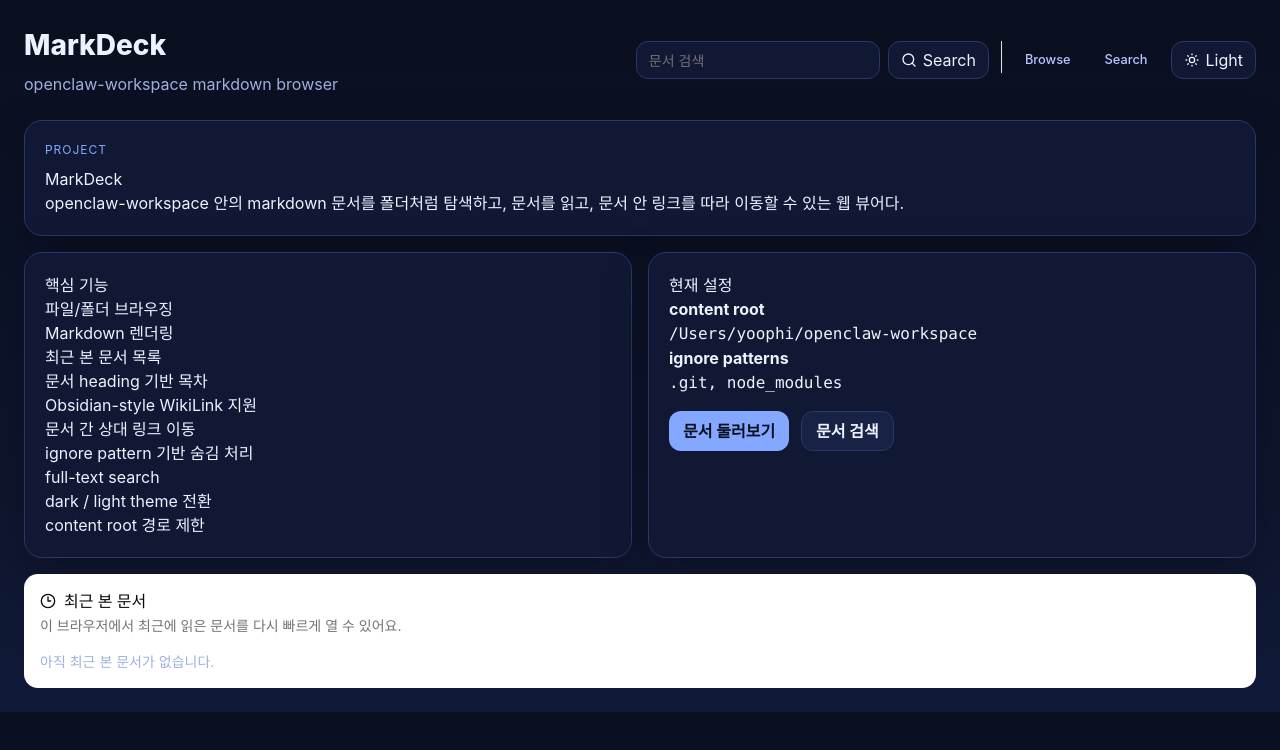
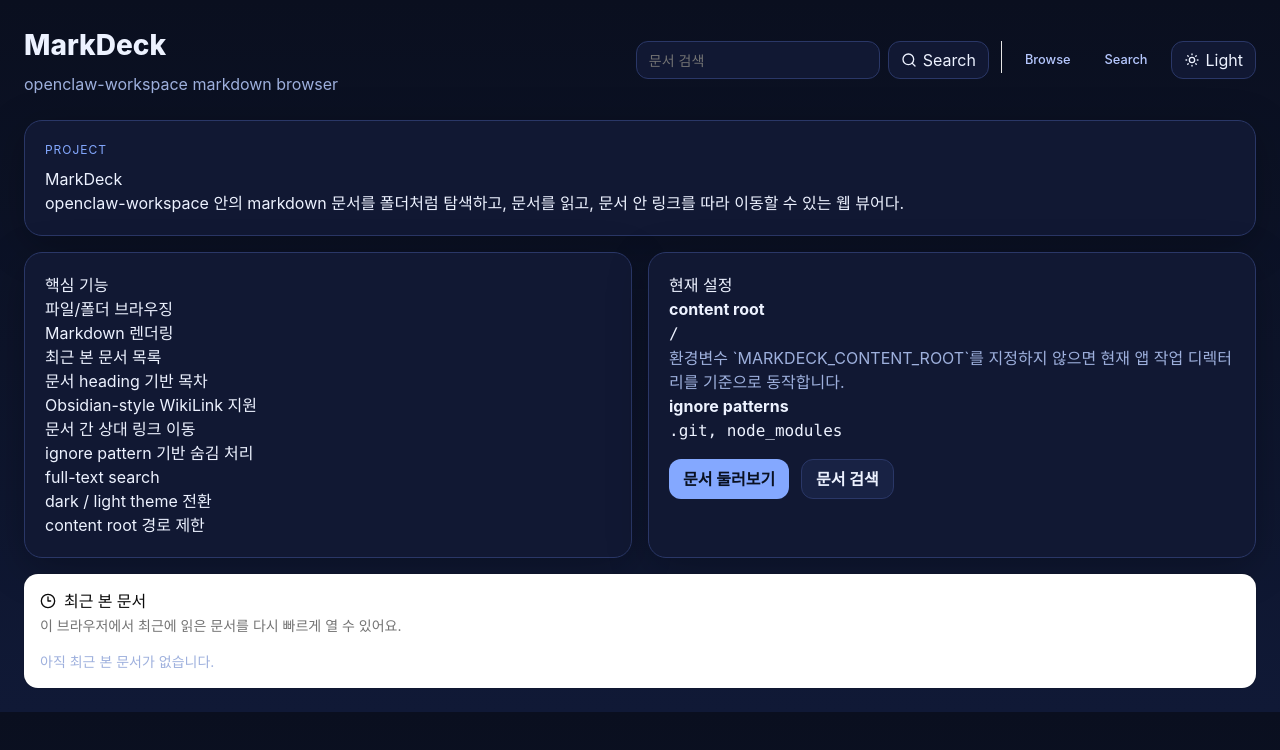
Before and after one commit to yoophi-a/markdeck, a Next.js app: page / in a window 1280 px wide. Shown: the top 750 px of the page. Built offline with nearby package versions, Linux system fonts and the light colour scheme.

Commit message:
fix: remove hardcoded content root defaults

```diff
--- a/app/page.tsx
+++ b/app/page.tsx
@@ -39,6 +39,7 @@ export default function HomePage() {
             <strong>content root</strong>
           </p>
           <code>{getContentRoot()}</code>
+          <p className="muted">환경변수 `MARKDECK_CONTENT_ROOT`를 지정하지 않으면 현재 앱 작업 디렉터리를 기준으로 동작합니다.</p>
           <p>
             <strong>ignore patterns</strong>
           </p>
--- a/src/shared/lib/content.ts
+++ b/src/shared/lib/content.ts
@@ -39,7 +39,7 @@ export interface SearchResult {
   updatedAt: string;
 }
 
-const DEFAULT_ROOT = path.resolve(process.cwd(), '..', '..');
+const DEFAULT_ROOT = process.cwd();
 const CONTENT_ROOT = path.resolve(process.env.MARKDECK_CONTENT_ROOT ?? DEFAULT_ROOT);
 const DEFAULT_IGNORE_PATTERNS = ['.git', 'node_modules'];
 const IGNORE_PATTERNS = parseIgnorePatterns(process.env.MARKDECK_IGNORE_PATTERNS);
```
Also changed, not shown: 1 other file (tests, documents, lock files or other folders).
